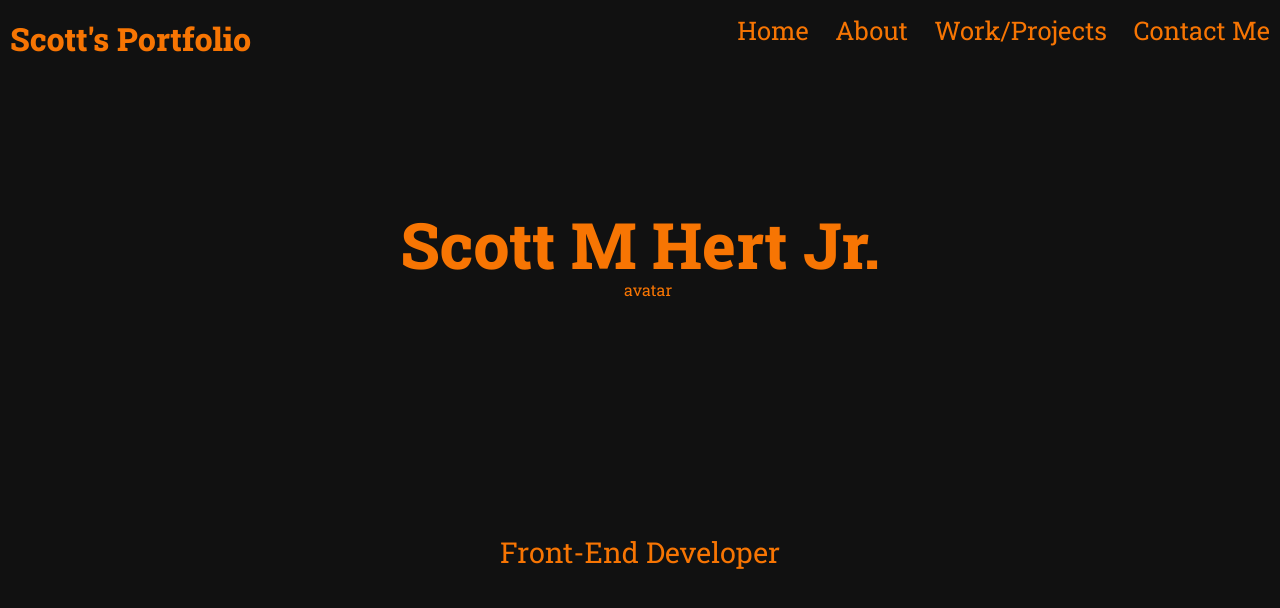
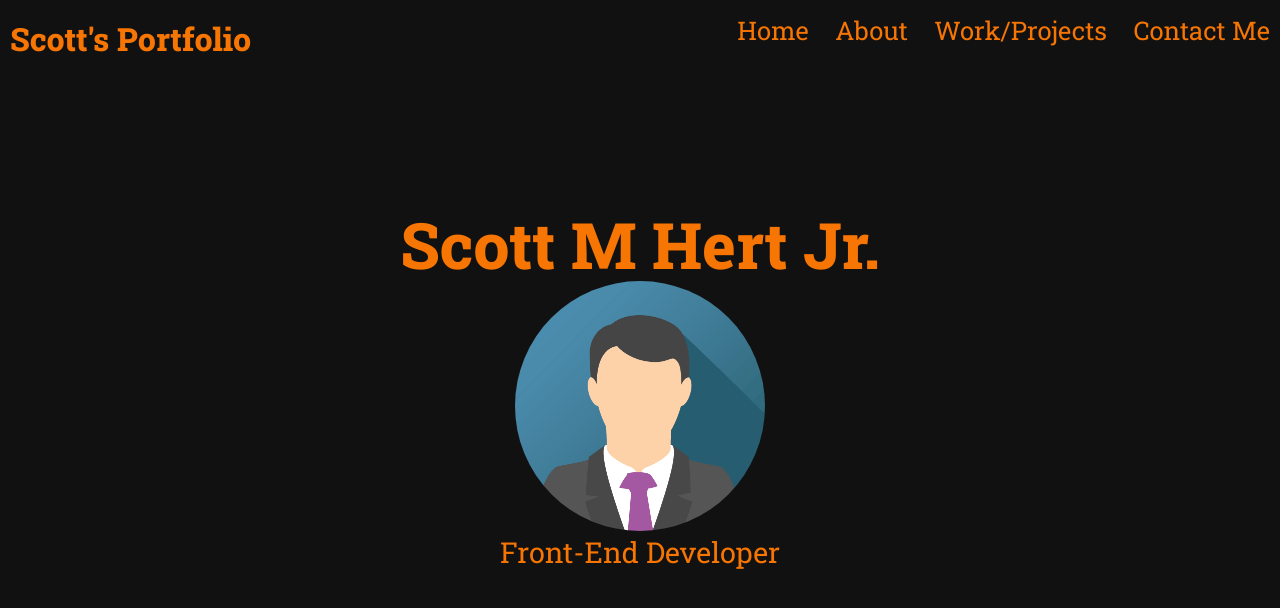
Before and after one commit to smHert17/MyPortfolio, a plain HTML site: page index.html in a window 1280 px wide. Drawn offline with Linux system fonts and the light colour scheme; the site is published under a folder, as on GitHub Pages, so addresses that start at the root find nothing.

Commit message:
Update index.html

```diff
--- a/index.html
+++ b/index.html
@@ -42,7 +42,7 @@
     </div>
 
        <picture>
-       <img src="/images/img_avatar.png" alt="avatar">
+       <img src="images/img_avatar.png" alt="avatar">
     </picture>
 
     <div>
```
